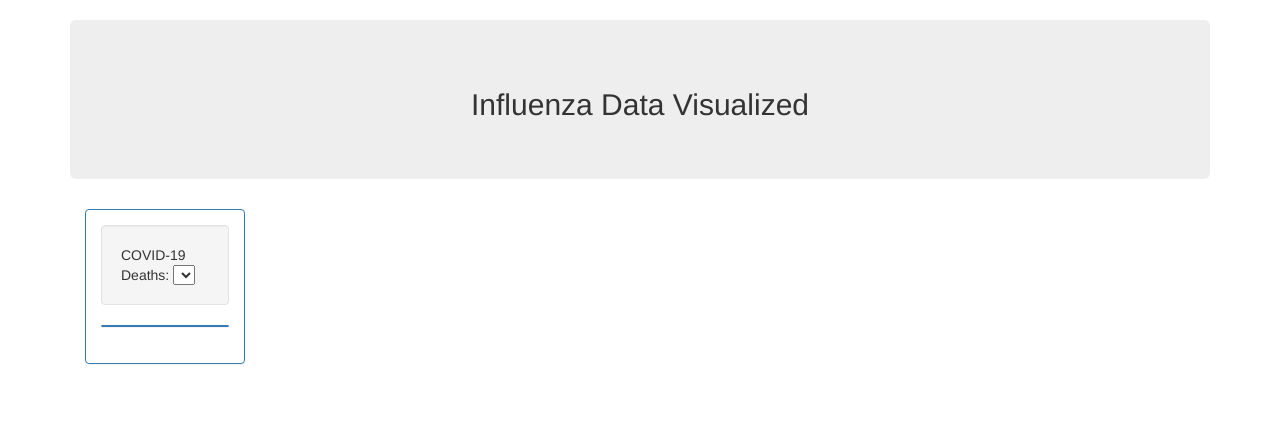
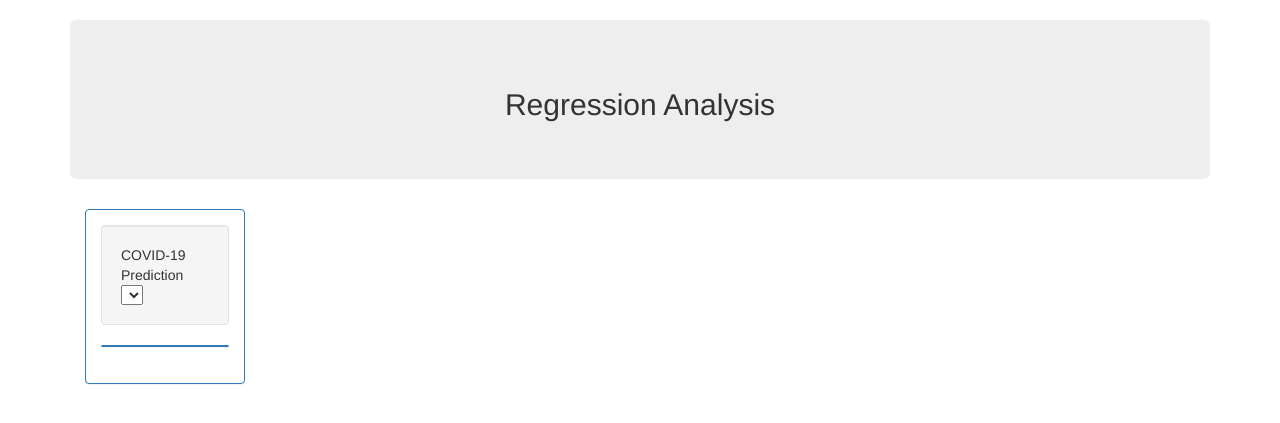
Before and after one commit to chris-inalsingh/Covid19_ML, a Flask app: page /GDP in a window 1280 px wide. Shown: the part 72-495 px from the top of the page. Run offline with Flask 2, Linux system fonts and the light colour scheme; lists and menus that the app fills with data are empty; some libraries are stand-ins or nearby versions.

Commit message:
Update prediction.html

```diff
--- a/ActualApp/templates/prediction.html
+++ b/ActualApp/templates/prediction.html
@@ -40,7 +40,7 @@
 
      <div class="row banner">
       <div class="col-md-12 jumbotron text-center">
-        <h2 class="banner" >Influenza Data Visualized</h2>
+        <h2 class="banner" > Regression Analysis</h2>
 
       </div>
 
@@ -52,7 +52,7 @@
           <div id="data-type" class="panel-body">
 
             <div class="well">
-              <h7>COVID-19 Deaths:</h7>
+              <h7>COVID-19 Prediction</h7>
               <select id="selDataset" onchange="optionChanged(this.value)"></select>
             </div>
             <div class="panel panel-primary">
@@ -94,12 +94,10 @@
     <script src="https://unpkg.com/leaflet@1.6.0/dist/leaflet.js"
     integrity="sha512-gZwIG9x3wUXg2hdXF6+rVkLF/0Vi9U8D2Ntg4Ga5I5BZpVkVxlJWbSQtXPSiUTtC0TjtGOmxa1AJPuV0CPthew=="
     crossorigin=""></script>
-  <!-- API key -->
-  <script type="text/javascript" src="./static/js/config.js"></script>
+
   <!-- JS -->
-  <!-- <script type="text/javascript" src="./static/js/influenza-vs-covid.js"></script> -->
-  <!-- <script type="text/javascript" src="./static/js/flu_vs_covid.js"></script> -->
-  <script type="text/javascript" src="./static/js/influenza-covid.js"></script>
+
+  <script type="text/javascript" src="./static/js/Prediction.js"></script>
 </body>
 
 </html>
```
